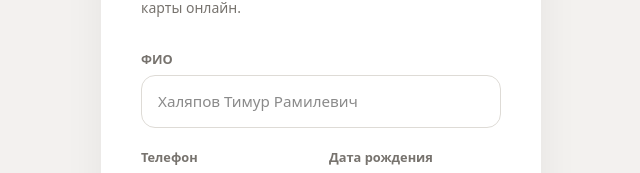
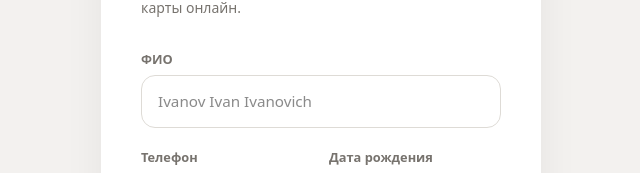
Before and after one commit to timur518/cardbank, a React (Vite) app in the folder resources/cabinet/: page /register in a window 1280 px wide. Shown: the part 210-383 px from the top of the page, without its empty margins (319-959 px from the left). Built offline with nearby package versions, Linux system fonts and the light colour scheme; no server answers; a web font is replaced by a local one.

Commit message:
правки

```diff
--- a/resources/cabinet/src/pages/auth/RegisterPage.tsx
+++ b/resources/cabinet/src/pages/auth/RegisterPage.tsx
@@ -104,7 +104,7 @@ export function RegisterPage() {
                 <FormField
                     label="ФИО"
                     name="fio"
-                    placeholder="Халяпов Тимур Рамилевич"
+                    placeholder="Ivanov Ivan Ivanovich"
                     autoComplete="name"
                     value={values.fio}
                     onChange={(e) => setField('fio', transliterateFio(e.target.value))}
--- a/resources/cabinet/src/pages/profile/ProfilePage.tsx
+++ b/resources/cabinet/src/pages/profile/ProfilePage.tsx
@@ -93,7 +93,7 @@ function ProfileDataSection() {
                 <FormField
                     label="ФИО"
                     name="fio"
-                    placeholder="Халяпов Тимур Рамилевич"
+                    placeholder="Ivanov Ivan Ivanovich"
                     autoComplete="name"
                     value={values.fio}
                     onChange={(e) => setField('fio', transliterateFio(e.target.value))}
--- a/resources/cabinet/src/utils/masks.ts
+++ b/resources/cabinet/src/utils/masks.ts
@@ -39,7 +39,7 @@ export interface SplitFio {
 
 /**
  * Разбивает одно поле ФИО (в порядке "Фамилия Имя Отчество", как на лендинге,
- * placeholder "Халяпов Тимур Рамилевич") на три части для API — RegisterRequest
+ * placeholder "Ivanov Ivan Ivanovich") на три части для API — RegisterRequest
  * ждёт first_name/last_name/middle_name отдельными полями.
  */
 export function splitFio(fio: string): SplitFio {
```
Also changed, not shown: 2 other files (tests, documents, lock files or other folders).
